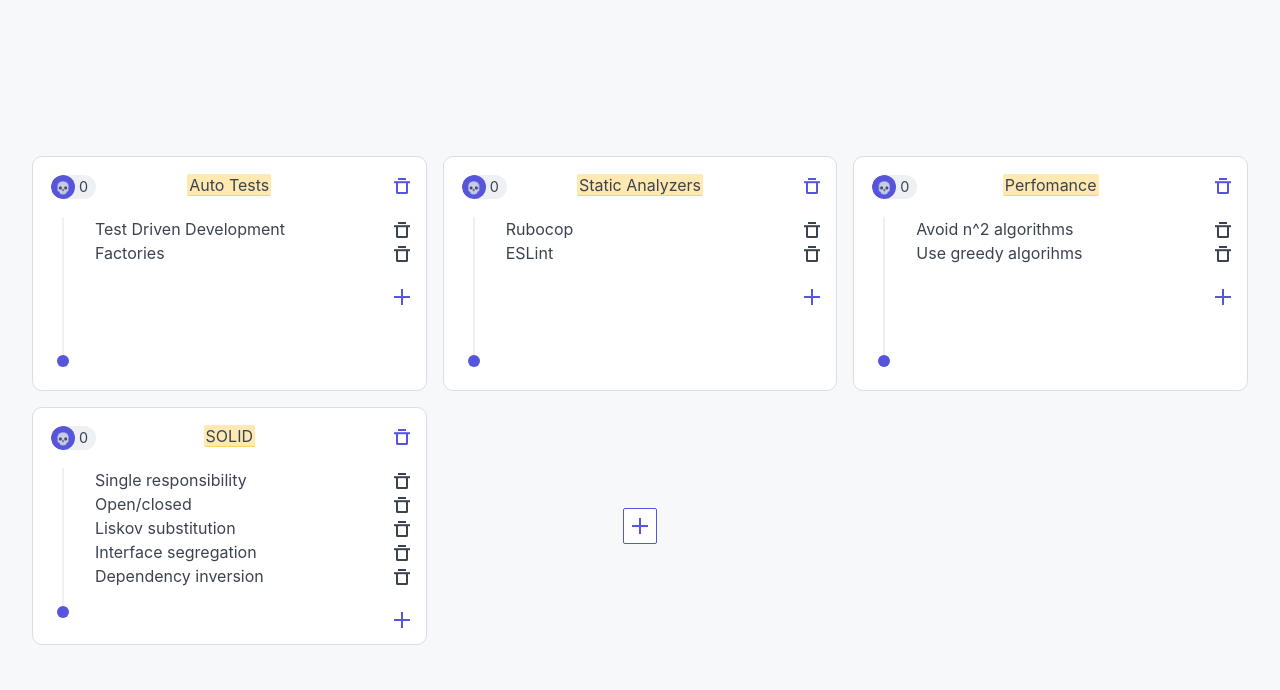
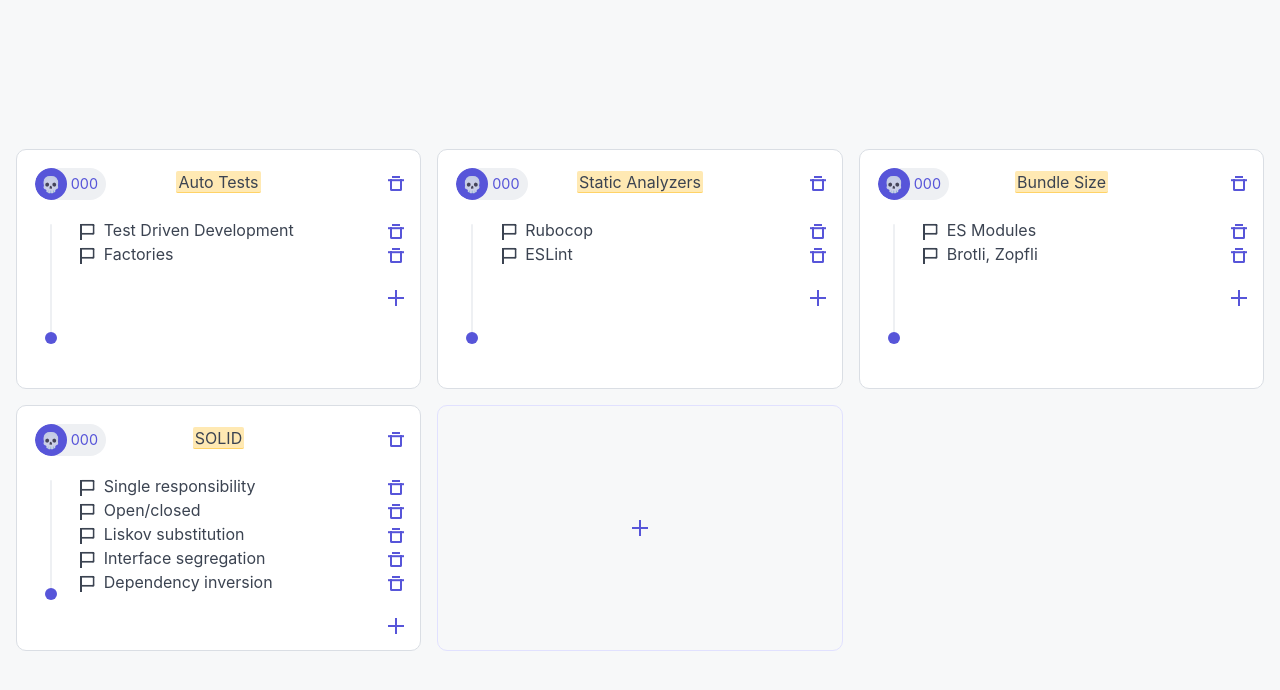
Before and after one commit to ksevelyar/code-review, a Vue app: page / in a window 1280 px wide. Shown: the top 690 px of the page. Built offline with nearby package versions, Linux system fonts and the light colour scheme.

Commit message:
isolate category score to component

```diff
--- a/src/App.vue
+++ b/src/App.vue
@@ -4,8 +4,7 @@
     CategoryCard(v-for="category in categories" :key="category.id" :category="category")
     .column.my-2.col-md-12.col-xs-12.col-lg-6.col-4
       .add-new-category
-        .btn
-          a.icon.icon-plus
+        a.icon.icon-plus(href="#add")
 </template>
 
 <script>
@@ -28,13 +27,10 @@ export default {
         statements: [{ name: "Rubocop" }, { name: "ESLint" }]
       },
       {
-        name: "Perfomance",
+        name: "Bundle Size",
         id: 2,
         score: 0,
-        statements: [
-          { name: "Avoid n^2 algorithms" },
-          { name: "Use greedy algorihms" }
-        ]
+        statements: [{ name: "ES Modules" }, { name: "Brotli, Zopfli" }]
       },
       {
         name: "SOLID",
@@ -76,4 +72,6 @@ body
   display: flex
   justify-content: center
   align-items: center
+  border: 1px solid #e1e1ff
+  border-radius: 10px
 </style>
--- a/src/components/CategoryCard.vue
+++ b/src/components/CategoryCard.vue
@@ -4,15 +4,13 @@
     .card-header
       .card-title
         .columns
-          .column.col-2
-            span.chip
-              figure.avatar.avatar-sm(:data-initial="icon")
-              | {{ category.score }}
-          .column.col-8.text-center
-            mark {{ category.name }}
-          .column.col-2
-            a.float-right
-              i.icon.icon-delete
+          .column
+            CategoryCardScore(:score='category.score')
+          .column.col-6.text-center
+            mark.category-card__name {{ category.name }}
+          .column.text-right
+            a.category-card__delete
+              i.icon.icon-delete(href='#delete')
     .card-body
       .columns
         .column.col-auto
@@ -20,37 +18,27 @@
             input.slider.vertical-slider(
               v-model.number="category.score" type="range" step="10" min="0" max="100")
         .column
-          CategoryStatement(v-for="statement in category.statements" :statement="statement")
+          CategoryCardStatement(v-for="statement in category.statements" :statement="statement")
           .add-new-statement
-            a.icon.icon-plus.float-right
+            a.icon.icon-plus.float-right(href="#add")
 </template>
 
 <script>
-import CategoryStatement from "./CategoryStatement.vue";
+import CategoryCardStatement from "./CategoryCardStatement.vue";
+import CategoryCardScore from "./CategoryCardScore.vue";
 export default {
   components: {
-    CategoryStatement
+    CategoryCardStatement,
+    CategoryCardScore
   },
   name: "CategoryCard",
-  data: () => ({
-    icons: {
-      0: "💀",
-      100: "🤖"
-    }
-  }),
   props: {
     category: {
       type: Object,
       default: () => ({
         name: "Hello World",
-        statements: [],
-        score: 0
+        statements: []
       })
-    }
-  },
-  computed: {
-    icon() {
-      return this.icons[this.category.score] || "💩";
     }
   }
 };
@@ -59,8 +47,12 @@ export default {
 <style lang="sass">
 .category-card
   height: 100%
-  min-height: 235px
+  min-height: 240px
   border-radius: 10px !important
+
+  &__chip, &__name, &__delete
+    height: 1.6rem !important
+    line-height: 1.6rem
 
 .vertical-slider-wrapper
   width: 10px
@@ -68,9 +60,8 @@ export default {
   padding: 0
 
 .vertical-slider
-  width: 150px !important
-  height: 28px !important
-  transform-origin: 75px 75px
+  width: 120px !important
+  transform-origin: 66px 60px
   transform: rotate(-90deg)
 
   &:focus
--- /dev/null
+++ b/src/components/CategoryCardScore.vue
@@ -0,0 +1,36 @@
+<template lang="pug">
+.chip.category-card__chip
+  figure.avatar(:data-initial="icon")
+  span.text-primary {{ paddedScore }}
+</template>
+
+<script>
+export default {
+  name: "CategoryCardScore",
+  data: () => ({
+    icons: {
+      0: "💀",
+      50: "🌓",
+      60: "⛏️",
+      70: "🍕",
+      80: "✨",
+      90: "🤖",
+      100: "🎷"
+    }
+  }),
+  props: {
+    score: {
+      type: Number,
+      default: 0
+    }
+  },
+  computed: {
+    icon() {
+      return this.icons[this.score] || "💣";
+    },
+    paddedScore() {
+      return this.score.toString().padStart(3, 0);
+    }
+  }
+};
+</script>
--- a/src/components/CategoryStatement.vue
+++ b/src/components/CategoryCardStatement.vue
@@ -1,14 +1,17 @@
 <template lang="pug">
 .statement.columns
   .column
-    .statement__text {{ statement.name }}
+    .statement__text
+      i.icon.icon-flag
+      |&nbsp;
+      | {{ statement.name }}
   .column.col-auto.text-right
-    i.icon.icon-delete
+    a.icon.icon-delete(href='#delete')
 </template>
 
 <script>
 export default {
-  name: "CategoryStatement",
+  name: "CategoryCardStatement",
   props: {
     statement: {
       type: Object,
```
Also changed, not shown: 31 other files (tests, documents, lock files or other folders).
